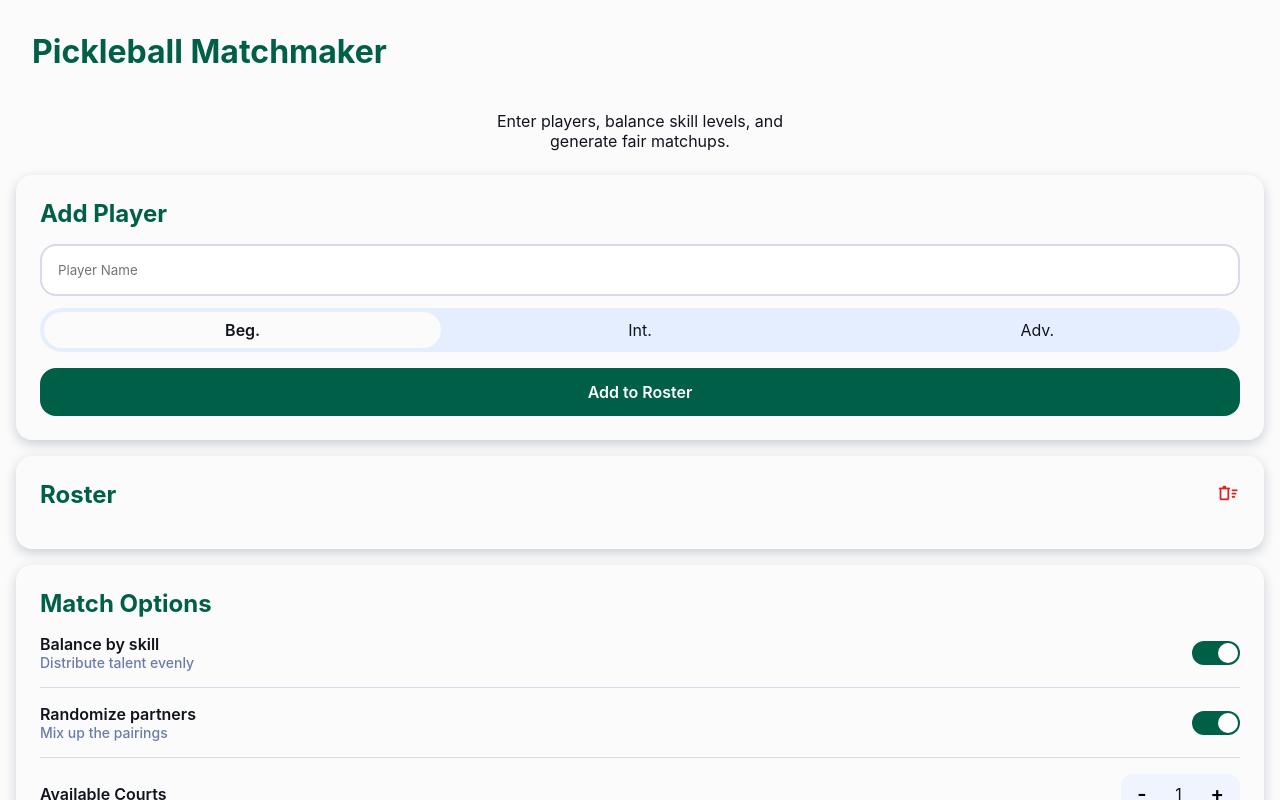
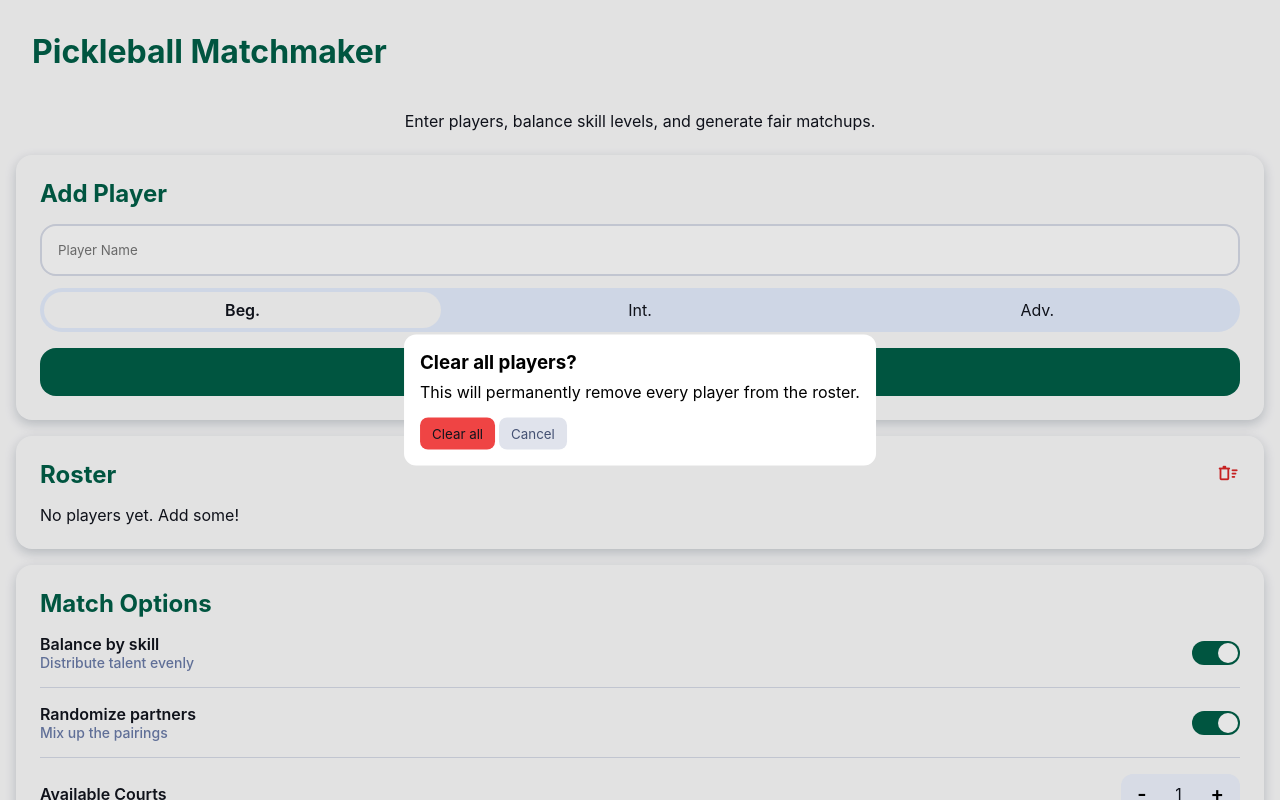
Before and after one commit to milesMejala/pickleball-matchmaker, a React (Vite) app: page / in a window 1280 px wide. Both pictures are taken after a click on the button "delete_sweep". Shown: the top 800 px of the page. Built offline with nearby package versions, Linux system fonts and the light colour scheme.

Commit message:
refactor: modularize Matchups component and add confirmation dialog to roster clearing

```diff
--- a/src/App.css
+++ b/src/App.css
@@ -72,7 +72,7 @@ h1 {
 }
 
 .intro-text {
-    width: 18rem;
+    min-width: 18rem;
     margin: 1.5rem auto 1.5rem auto;
     text-align: center;
     color: var(--neutrals-900)
@@ -89,34 +89,3 @@ h1 {
     color: white;
     cursor: pointer;
 }
-
-.round-card {
-    background: var(--neutrals-100);
-    border-radius: 16px;
-    padding: 1rem;
-    margin-bottom: 1rem;
-}
-
-.round-title {
-    color: var(--primary-600);
-    margin-bottom: 0.75rem;
-    font-size: 1.2rem;
-}
-
-.sitting-out {
-    display: flex;
-    align-items: center;
-    gap: 0.5rem;
-    padding: 0.75rem 1rem;
-    margin-top: 0.5rem;
-    background: var(--secondary-100);
-    border-radius: 10px;
-    font-size: 0.9rem;
-    color: var(--neutrals-700);
-}
-
-.sitting-out-label {
-    font-weight: 600;
-    color: var(--neutrals-800);
-    white-space: nowrap;
-}
--- a/src/App.jsx
+++ b/src/App.jsx
@@ -1,6 +1,7 @@
 import AddPlayer from "./components/AddPlayer";
 import Roster from "./components/Roster";
 import GenerateMatchups from "./components/GenerateMatchups";
+import Matchups from "./components/Matchups";
 import "./App.css";
 
 import { useState } from "react";
@@ -49,29 +50,25 @@ function App() {
       pool = shuffle(pool)
     }
 
-    if (balanceBySkill) {
-      pool.sort((a, b) => skillClass[a.skill] - skillClass[b.skill])
-    }
-
     const playersPerRound = numberOfCourts * 4
     const rounds = []
-    const remaining = [...pool]
 
     // Generate enough rounds so every player gets to play at least once
     const usedIds = new Set()
 
     while (usedIds.size < pool.length) {
       // Prioritize players who haven't played yet, then fill with others
-      const notYetPlayed = remaining.filter(p => !usedIds.has(p.id))
-      const alreadyPlayed = remaining.filter(p => usedIds.has(p.id))
+      const notYetPlayed = []
+      const alreadyPlayed = []
+      for (const p of pool) {
+        if (usedIds.has(p.id)) alreadyPlayed.push(p)
+        else notYetPlayed.push(p)
+      }
 
       // Select players for this round: unplayed first, then fill remaining spots
-      let roundPlayers = [...notYetPlayed]
-      if (roundPlayers.length < playersPerRound) {
-        roundPlayers = [...roundPlayers, ...alreadyPlayed.slice(0, playersPerRound - roundPlayers.length)]
-      } else {
-        roundPlayers = roundPlayers.slice(0, playersPerRound)
-      }
+      const roundPlayers = notYetPlayed.length >= playersPerRound
+        ? notYetPlayed.slice(0, playersPerRound)
+        : [...notYetPlayed, ...alreadyPlayed.slice(0, playersPerRound - notYetPlayed.length)]
 
       // Need at least 4 players to form a match
       if (roundPlayers.length < 4) break
@@ -135,7 +132,7 @@ function App() {
       <h1>Pickleball Matchmaker</h1>
       <p className="intro-text">Enter players, balance skill levels, and generate fair matchups.</p>
       <AddPlayer onAddPlayer={addPlayer} />
-      <Roster players={players} skillClass={skillClass} onRemovePlayer={removePlayer} onRemoveAll={removeAll}/>
+      <Roster players={players} onRemovePlayer={removePlayer} onRemoveAll={removeAll}/>
       <GenerateMatchups
         numberOfCourts={numberOfCourts}
         onSetNumberOfCourts={setNumberOfCourts}
@@ -145,40 +142,7 @@ function App() {
         onSetRandomize={setRandomize}
       />
       <button className="generate-matchups-btn" onClick={handleGenerate}>Generate Matchups</button>
-      {matchups.length > 0 && (
-        <section className="matchups-results">
-          <h2>Matchups</h2>
-          {matchups.map((round) => (
-            <div key={round.id} className="round-card">
-              <h3 className="round-title">Round {round.roundNumber}</h3>
-              {round.courts.map((court, courtIndex) => (
-                <div key={court.id} className="court-card">
-                  <h4>Court {courtIndex + 1}</h4>
-                  <div className="court-teams">
-                    <div className="team">
-                      <span className="team-label">Team A</span>
-                      <span>{court.teamA.player1.name} ({court.teamA.player1.skill})</span>
-                      <span>{court.teamA.player2.name} ({court.teamA.player2.skill})</span>
-                    </div>
-                    <span className="vs">vs</span>
-                    <div className="team">
-                      <span className="team-label">Team B</span>
-                      <span>{court.teamB.player1.name} ({court.teamB.player1.skill})</span>
-                      <span>{court.teamB.player2.name} ({court.teamB.player2.skill})</span>
-                    </div>
-                  </div>
-                </div>
-              ))}
-              {round.sittingOut.length > 0 && (
-                <div className="sitting-out">
-                  <span className="sitting-out-label">Sitting out:</span>
-                  <span>{round.sittingOut.map(p => p.name).join(', ')}</span>
-                </div>
-              )}
-            </div>
-          ))}
-        </section>
-      )}
+      {matchups.length > 0 && <Matchups matchups={matchups}/>}
     </div>
   );
 }
--- /dev/null
+++ b/src/components/Matchups.jsx
@@ -0,0 +1,38 @@
+import "../css/Matchups.css";
+
+export default function Matchups({matchups}) {
+    return (
+        <section className="matchups-results">
+          <h2>Matchups</h2>
+          {matchups.map((round) => (
+            <div key={round.id} className="round-card">
+              <h3 className="round-title">Round {round.roundNumber}</h3>
+              {round.courts.map((court, courtIndex) => (
+                <div key={court.id} className="court-card">
+                  <h4>Court {courtIndex + 1}</h4>
+                  <div className="court-teams">
+                    <div className="team">
+                      <span className="team-label">Team A</span>
+                      <span>{court.teamA.player1.name} ({court.teamA.player1.skill})</span>
+                      <span>{court.teamA.player2.name} ({court.teamA.player2.skill})</span>
+                    </div>
+                    <span className="vs">vs</span>
+                    <div className="team">
+                      <span className="team-label">Team B</span>
+                      <span>{court.teamB.player1.name} ({court.teamB.player1.skill})</span>
+                      <span>{court.teamB.player2.name} ({court.teamB.player2.skill})</span>
+                    </div>
+                  </div>
+                </div>
+              ))}
+              {round.sittingOut.length > 0 && (
+                <div className="sitting-out">
+                  <span className="sitting-out-label">Sitting out:</span>
+                  <span>{round.sittingOut.map(p => p.name).join(', ')}</span>
+                </div>
+              )}
+            </div>
+          ))}
+        </section>
+    )
+}
--- a/src/components/Roster.jsx
+++ b/src/components/Roster.jsx
@@ -1,6 +1,22 @@
+import { useRef } from "react";
 import "../css/Roster.css";
 
-export default function Roster({ players, onRemovePlayer, onRemoveAll, skillClass }) {
+export default function Roster({ players, onRemovePlayer, onRemoveAll }) {
+
+  const clearDialogRef = useRef(null)
+
+  function openClearDialog() {
+    clearDialogRef.current?.showModal()
+  }
+
+  function closeClearDialog() {
+    clearDialogRef.current?.close()
+  }
+
+  function handleClearAll() {
+    onRemoveAll()
+    closeClearDialog()
+  }
 
   return (
     <section className="roster-wrapper">
@@ -8,7 +24,7 @@ export default function Roster({ players, onRemovePlayer, onRemoveAll, skillClas
         <h2>Roster</h2>
         <button
           type="button"
-          onClick={() => onRemoveAll()}
+          onClick={openClearDialog}
           className="clear-all"
           aria-label="Delete all players"
           >
@@ -17,7 +33,8 @@ export default function Roster({ players, onRemovePlayer, onRemoveAll, skillClas
             </span>
         </button>
       </div>
-      {players.map((p) => (
+      {players.length > 0 ? (
+        players.map((p) => (
           <div key={p.id} className="player-wrapper">
             <div className="player-info">
               <span className="player-initial">{p.name.charAt(0).toUpperCase()}</span>
@@ -37,7 +54,43 @@ export default function Roster({ players, onRemovePlayer, onRemoveAll, skillClas
                 </span>
               </button>
           </div>
-      ))}
+        ))
+      ) : (
+        <p className="empty-roster">No players yet. Add some!</p>
+      )}
+
+      {/* the dialog element for clear all players */}
+      <dialog
+        ref={clearDialogRef}
+        className="clear-dialog"
+        aria-labelledby="clear-dialog-title"
+        aria-describedby="clear-dialog-description"
+      >
+        <div className="clear-dialog-content">
+          <h3>Clear all players?</h3>
+
+          <p>
+            This will permanently remove every player from the roster.
+          </p>
+
+          <div className="clear-dialog-actions">
+            <button
+              type="button"
+              className="dialog-confirm"
+              onClick={handleClearAll}
+            >
+              Clear all
+            </button>
+            <button
+              type="button"
+              className="dialog-cancel"
+              onClick={closeClearDialog}
+            >
+              Cancel
+            </button>
+          </div>
+        </div>
+      </dialog>
     </section>
   );
 }
--- /dev/null
+++ b/src/css/Matchups.css
@@ -0,0 +1,30 @@
+.round-card {
+    background: var(--neutrals-100);
+    border-radius: 16px;
+    padding: 1rem;
+    margin-bottom: 1rem;
+}
+
+.round-title {
+    color: var(--primary-600);
+    margin-bottom: 0.75rem;
+    font-size: 1.2rem;
+}
+
+.sitting-out {
+    display: flex;
+    align-items: center;
+    gap: 0.5rem;
+    padding: 0.75rem 1rem;
+    margin-top: 0.5rem;
+    background: var(--secondary-100);
+    border-radius: 10px;
+    font-size: 0.9rem;
+    color: var(--neutrals-700);
+}
+
+.sitting-out-label {
+    font-weight: 600;
+    color: var(--neutrals-800);
+    white-space: nowrap;
+}
--- a/src/css/Roster.css
+++ b/src/css/Roster.css
@@ -94,3 +94,45 @@
 .remove-player > span {
   color: var(--neutrals-600);
 }
+
+dialog {
+  min-width: 16rem;
+  border: none;
+  border-radius: 12px;
+  padding: 1rem;
+  position: fixed;
+  top: 50%;
+  left: 50%;
+  transform: translate(-50%, -50%);
+  margin: 0;
+}
+
+.clear-dialog-content > h3 {
+  margin: 0 0 0.5rem 0;
+}
+
+.clear-dialog-content > p {
+  margin: 0 0 1rem 0;
+}
+
+.clear-dialog-actions {
+  display: flex;
+  gap: 0.25rem;
+}
+
+.clear-dialog-actions > button {
+  border: none;
+  border-radius: 8px;
+  padding: 0.5rem 0.75rem;
+  cursor: pointer;
+}
+
+.dialog-confirm {
+  background: var(--error-500);
+  color: var(--neutrals-900);
+}
+
+.dialog-cancel {
+  background: var(--neutrals-200);
+  color: var(--neutrals-700);
+}
```
Lines whose indentation alone changed are shown as unchanged.
